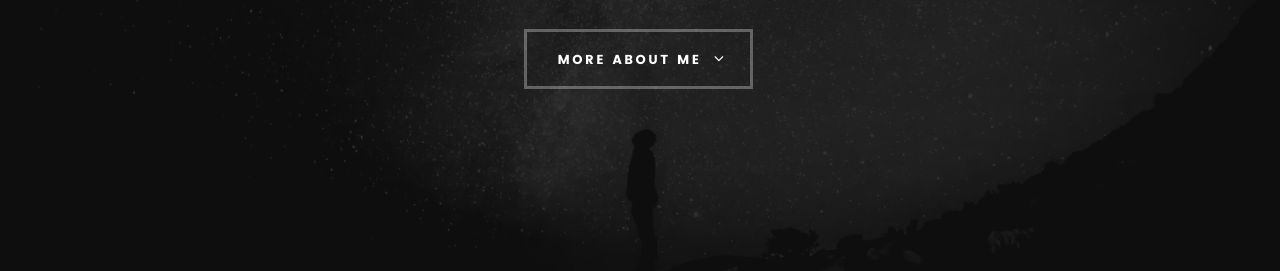
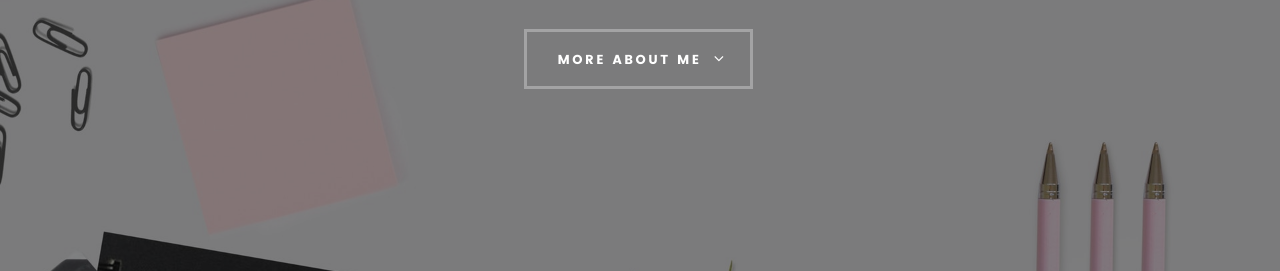
Before and after one commit to kscali/kscali.github.io, a plain HTML site: page index.html in a window 1280 px wide. Shown: the part 415-686 px from the top of the page. Drawn offline with Linux system fonts and the light colour scheme; files whose address does not match are found by name.

Commit message:
changed intro background

```diff
--- a/css/main.css
+++ b/css/main.css
@@ -1244,7 +1244,7 @@ header .logo a {
  * -------------------------------------------------------------------
  */
 #intro {
-	background: #151515 url(../images/intro-bg.jpg) no-repeat center bottom;
+	background: #151515 url(../images/contemporary.jpg) no-repeat center bottom;
 	-webkit-background-size: cover;
 	-moz-background-size: cover;
 	background-size: cover;
@@ -1263,7 +1263,7 @@ header .logo a {
 	width: 100%;
 	height: 100%;
 	background: #111111;
-	opacity: .85;
+	opacity: .5;
 }
 
 .intro-content {
```
Also changed, not shown: images/contemporary.jpg (added).
